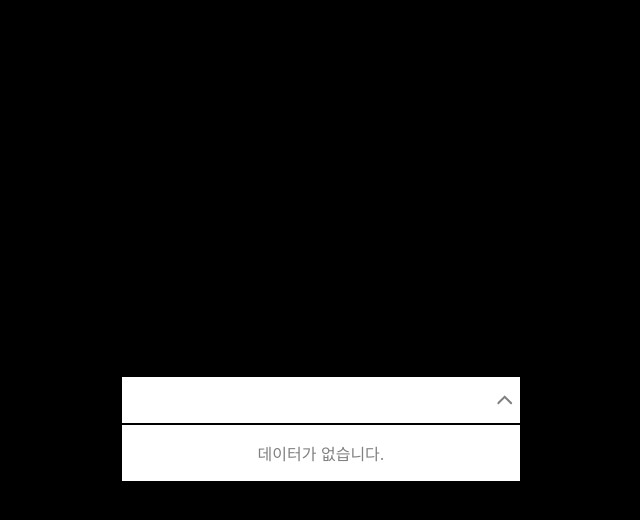
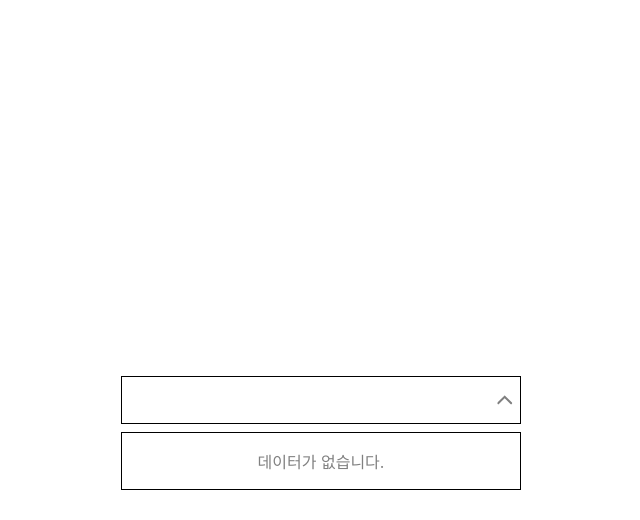
Before and after one commit to raccoon91/react-async-select, a React (Create React App) app: page / in a window 1280 px wide. Both pictures are taken after a click on the icon 823 px from the left and 400 px from the top of the page. Shown: the top 520 px of the page, without its empty margins (319-959 px from the left). Built offline with nearby package versions, Linux system fonts and the light colour scheme.

Commit message:
modify overlay background none, list style

```diff
--- a/src/components/AsyncSelect/List.tsx
+++ b/src/components/AsyncSelect/List.tsx
@@ -12,6 +12,7 @@ const ListContainer = styled.div<IListContainerProps>`
   top: ${({ height }): string => height || "2rem"};
   width: 100%;
   max-height: 25rem;
+  margin-top: 0.5rem;
   border: 1px solid black;
   background-color: white;
   box-sizing: border-box;
@@ -24,6 +25,7 @@ const Item = styled.div`
   &:hover {
     background-color: blue;
     color: white;
+    cursor: pointer;
   }
 `;
 const EmptyData = styled.div`
--- a/src/components/AsyncSelect/index.tsx
+++ b/src/components/AsyncSelect/index.tsx
@@ -18,7 +18,6 @@ const Overlay = styled.div`
   left: 0;
   width: 100vw;
   height: 100vh;
-  background-color: black;
   z-index: 1;
 `;
 
```
